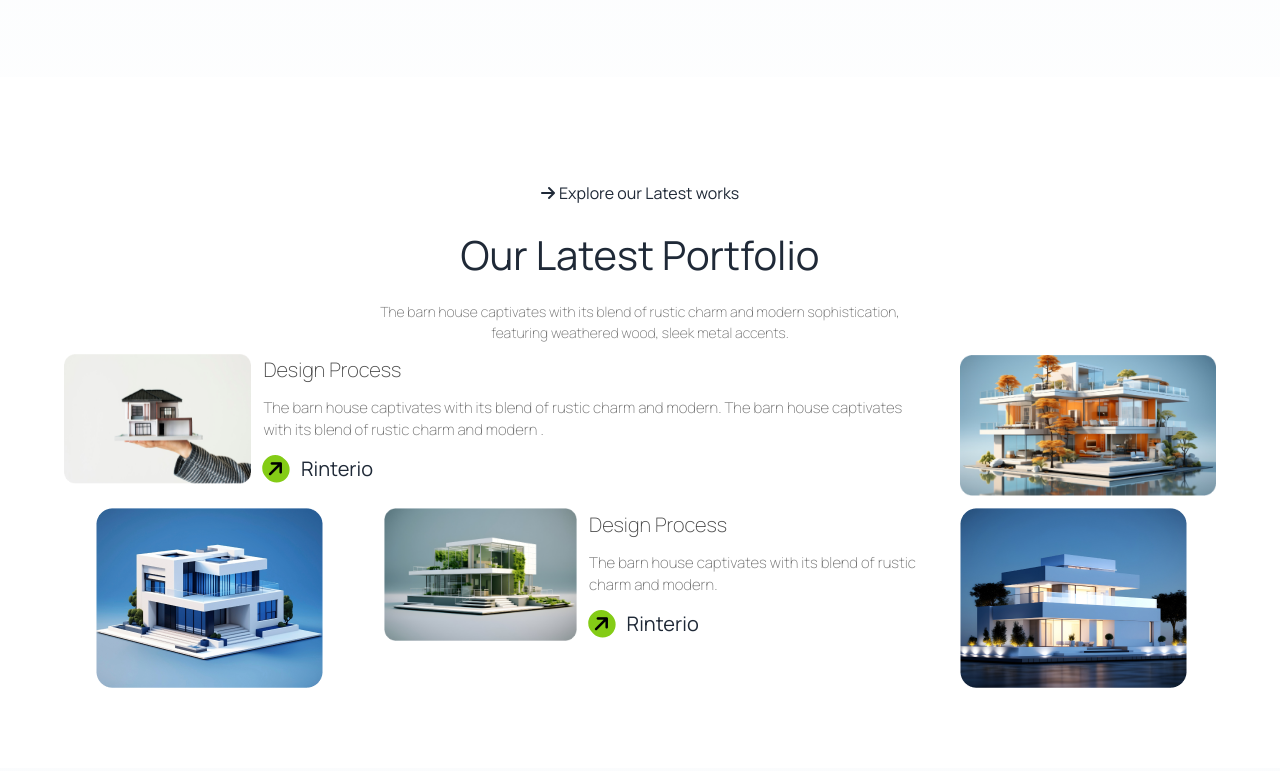
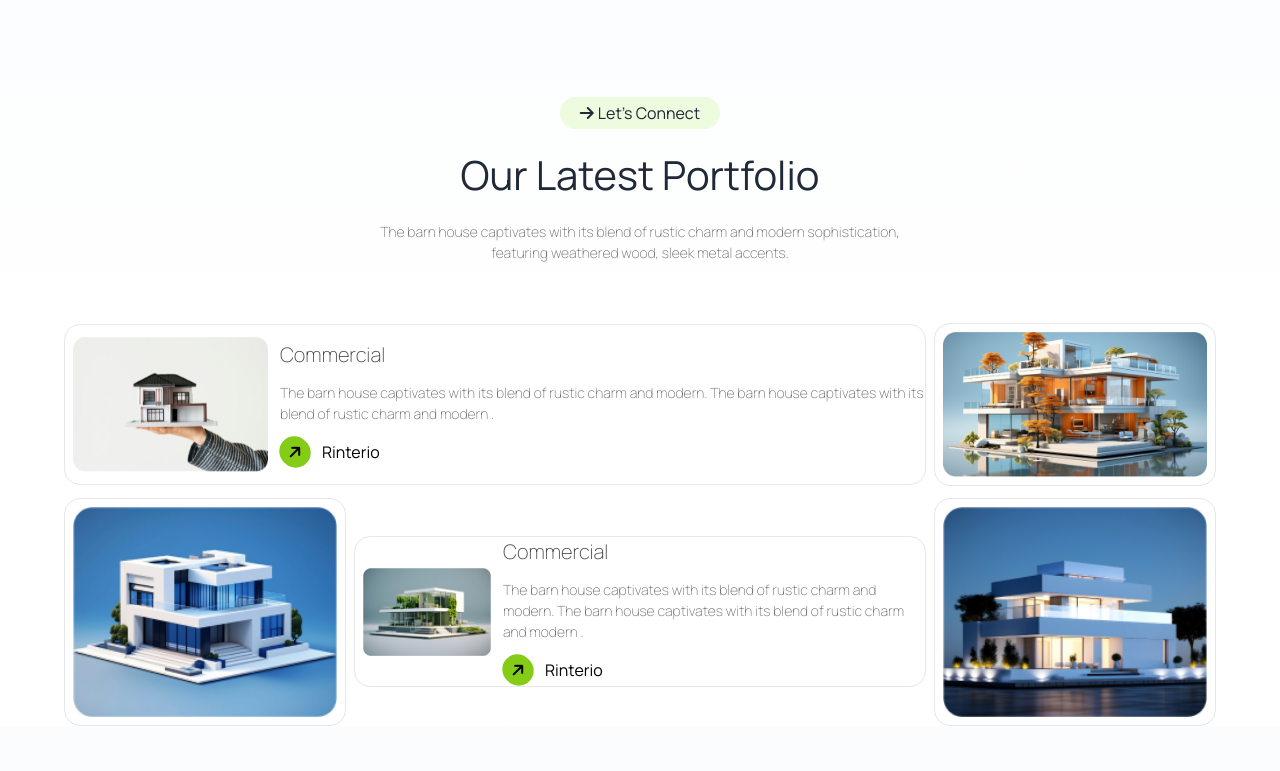
Before and after one commit to safi-03/assignment-three-repeat, a plain HTML site: page index.html in a window 1280 px wide. Shown: the part 1854-2625 px from the top of the page. Drawn offline with nearby package versions, Linux system fonts and the light colour scheme; a web font is replaced by a local one.

Commit message:
all  done

```diff
--- a/index.html
+++ b/index.html
@@ -159,70 +159,76 @@
                 </div>
             </div>
             <!-- Our Latest Portfolio -->
-            <div class="bg-white mt-10 lg:mt-20">
-                <div class="lg:max-w-6xl pt-[60px] lg:pt-[100px] lg:m-auto space-y-4">
+            <div>
+                <div class="lg:max-w-6xl pt-[60px] lg:pt-[100px] lg:m-auto pb-[10px]     space-y-4">
                     <div class="flex justify-center">
-                        <button class="py-1 px-5 rounded-full bg-white text-center"><i
-                                class="fa-solid fa-arrow-right pr-1"></i>Explore our Latest works</button>
+                        <button class="py-1 px-5 rounded-full bg-[#ABEF5F33] text-center"><i
+                                class="fa-solid fa-arrow-right pr-1"></i>Let’s Connect</button>
                     </div>
                     <h1 class="text-center lg:text-[40px]">Our Latest Portfolio</h1>
                     <p class="text-center text-[14px] text-[#737373] font-extralight w-[90%] mx-auto  lg:w-[50%]">The
                         barn house captivates with its blend of rustic charm and modern sophistication, featuring
                         weathered wood, sleek metal accents.</p>
                 </div>
+                <!--Our Latest Portfolio  pic section -->
+                <div class="bg-white mt-[50px] mb-[50px]">
+                    <div class="lg:max-w-6xl lg:m-auto  space-y-3">
+                        <div class="  grid grid-cols-1 lg:grid-cols-4 items-center  gap-2">
+                            <!-- img-1 -->
+                            <div class="flex flex-col lg:flex-row lg:space-x-3  py-3 pl-2 bg-white rounded-[16px]  items-center justify-center col-span-3 border ">
+                                <div class="">
+                                    <img class="w-full object-cover" src="assets/img1.png" alt="">
+                                </div>
+                                <div class="space-y-3">
+                                    <h3 class="text-[20px] font-family font-extralight text-[#494949]">Commercial</h3>
+                                    <p class="text-[14px]  font-family font-extralight text-[#737373]">The barn house captivates with its blend of rustic charm and modern. The barn house captivates with its blend of rustic charm and modern .</p>
+
+                                    <h1 class="text-8 lg:text-1xl text-black "><i
+                                        class="fa-solid fa-arrow-right text-black  mr-3 p-2 bg-lime-500 -rotate-45 rounded-full"></i>Rinterio
+                                    </h1>
+
+
+                                </div>
+                            </div>
+                            <!-- img 2 -->
+                            <div class="border rounded-[16px] col-span-1 py-2 px-2">
+                                <img class="w-full object-cover" src="assets/img2.png" alt="">
+                            </div>
+                        </div>
+                        <div class=" grid grid-cols-1 lg:grid-cols-4 items-center  gap-2">
+                            <!-- img 3 -->
+                            <div class="border rounded-[16px] col-span-1 py-2 px-2 lg:w-5/5 rounded-[16px]">
+                                <img class="w-full object-cover" src="assets/img3.png" alt="">
+                            </div>
+                            <!-- img-4 -->
+                            <div class="flex flex flex-col lg:flex-row  lg:space-x-3  py- pl-2 bg-white rounded-[16px]  items-center justify-center border col-span-2">
                                 <div>
-                    <div class="lg:max-w-6xl lg:m-auto grid-cols-1 lg:grid grid-cols-4 lg:space-x-8 space-y-3 pb-11 lg:pb-20">
-                        <!-- img-one -->
-                        <div class=" flex justify-center items-center space-x-3 lg:col-span-3 flex-col lg:flex-row">
-                            <div>
-                                <img src="assets/img1.png" alt="">
+                                    <img class="w-full object-cover" src="assets/img4.png" alt="">
                                 </div>
-                            <div class="space-y-3 text-center lg:text-start">
-                                <h3 class="text-[20px] font-family font-extralight text-[#494949]">Design Process</h3>
-                                <p class="text-[15px]  font-family font-extralight text-[#737373]">The barn house
-                                    captivates with its blend of rustic charm and modern. The barn house captivates with
-                                    its blend of rustic charm and modern .</p>
-                                <h1 class="text-[20px]"><i
-                                        class="fa-solid fa-arrow-right text-black  mr-3 p-1 bg-lime-500 -rotate-45 rounded-full"></i>Rinterio
+                                <div class="space-y-3">
+                                    <h3 class="text-[20px] font-family font-extralight text-[#494949]">Commercial</h3>
+                                    <p class="text-[14px]  font-family font-extralight text-[#737373]">The barn house captivates with its blend of rustic charm and modern. The barn house captivates with its blend of rustic charm and modern .</p>
+
+                                    <h1 class="text-8 lg:text-1xl text-black "><i
+                                        class="fa-solid fa-arrow-right text-black  mr-3 p-2 bg-lime-500 -rotate-45 rounded-full"></i>Rinterio
                                     </h1>
                                 </div>
                             </div>
-                        <!-- img-two -->
-                        <div class="lg:col-span-1">
-                            <img src="assets/img2.png" alt="">
-                        </div>
-                        <!-- img-three -->
-                        <div class="lg:col-span-1 w-full mx-auto mx-auto">
-                            <img src="assets/img3.png" alt="">
-                        </div>
-                        <!-- img-four -->
-                        <div class="lg:col-span-2">
-                            <div class=" flex justify-center items-center space-x-3 flex-col lg:flex-row">
-                                <div>
-                                    <img src="assets/img4.png" alt="">
-                                </div>
-                                <div class="space-y-3 text-center lg:text-start">
-                                    <h3 class="text-[20px] font-family font-extralight text-[#494949]">Design Process
-                                    </h3>
-                                    <p class="text-[15px]  font-family font-extralight text-[#737373]">The barn house
-                                        captivates with its blend of rustic charm and modern. </p>
-                                    <h1 class="text-[20px]"><i
-                                            class="fa-solid fa-arrow-right text-black  mr-3 p-1 bg-lime-500 -rotate-45 rounded-full"></i>Rinterio
-                                    </h1>
+                            <!-- img 5 -->
+                            <div class="border rounded-[16px] py-2 px-2 col-span-1 lg:w-5/5 rounded-[16px]">
+                                <img class="w-full object-cover" src="assets/img5.png" alt="">
                             </div>
                         </div>
-                        </div>
-                        <!-- img-five -->
-                        <div class="col-span-1">
-                            <img src="assets/img5.png" alt="">
-                        </div>
+
                     </div>
                 </div>
             </div>
             <!-- Let’s Discuss Next Project -->
-            <div class="lg:max-w-6xl pt-[60px] lg:pt-[100px] lg:m-auto pb-[10px] space-y-4">
+            <div>
+
+                <div class="lg:max-w-6xl pt-[60px] lg:pt-[100px] lg:m-auto pb-[10px]     space-y-4">
                     <div class="flex justify-center">
-                    <button class="py-1 px-5 rounded-full bg-white text-center"><i
+                        <button class="py-1 px-5 rounded-full bg-[#ABEF5F33] text-center"><i
                                 class="fa-solid fa-arrow-right pr-1"></i>Let’s Connect</button>
                     </div>
                     <h1 class="text-center lg:text-[40px]">Let’s Discuss Next Project</h1>
@@ -233,46 +239,52 @@
                 <div class="lg:max-w-6xl pt-[60px] lg:pt-[100px] lg:m-auto pb-[0px] space-y-2 lg:space-y-5  ">
                     <div class="space-x-0 mx-1 lg:mx-0 lg:space-x-9 space-y-2">
                         <!-- first name -->
-                    <input class="w-full lg:w-[48%] border-[#E9E9E9] py-5 px-4 rounded-full" placeholder="First Name*" type="text"
-                        name="" id="" required>
+                        <input class="w-full lg:w-[48%] border-[#E9E9E9] py-5 px-4 rounded-full"
+                            placeholder="First Name*" type="text" name="" id="" required>
                         <!-- last name -->
-                    <input class="w-full lg:w-[48%] border-[#E9E9E9] py-5 px-4 rounded-full" placeholder="last Name*" type="text"
-                        name="" id="" required>
+                        <input class="w-full lg:w-[48%] border-[#E9E9E9] py-5 px-4 rounded-full"
+                            placeholder="last Name*" type="text" name="" id="" required>
                     </div>
                     <div class="space-x-0 mx-1 lg:mx-0 lg:space-x-9 space-y-2">
                         <!-- Phone number  -->
-                    <input class="w-full lg:w-[48%] border-[#E9E9E9] py-5 px-4 rounded-full" placeholder="Phone Number*"
-                        type="text" name="" id="" required>
+                        <input class="w-full lg:w-[48%] border-[#E9E9E9] py-5 px-4 rounded-full"
+                            placeholder="Phone Number*" type="text" name="" id="" required>
                         <!-- email -->
-                    <input class="w-full lg:w-[48%] border-[#E9E9E9] py-5 px-4 rounded-full" placeholder="Email*" type="email"
-                        name="" id="" required>
+                        <input class="w-full lg:w-[48%] border-[#E9E9E9] py-5 px-4 rounded-full" placeholder="Email*"
+                            type="email" name="" id="" required>
                     </div>
                 </div>
                 <!-- text-area -->
-            <div class="lg:max-w-6xl lg:m-auto pb-[20px]">
+                <div class="lg:max-w-6xl lg:m-auto lg:pb-[100px] pb-[50px]">
                     <div class="pt-[10px] mx-1 lg:mx-0  text-center">
-                    <textarea class="w-full h-[240px] rounded-[20px] pt-3 pl-2 mb-3 mt-4" placeholder="Write your message here" name="" id=""></textarea>
-                    <button class="bg-[#ABEF5F] px-[95px] text-xs lg:text-xl lg:px-[570px] py-2 lg:py-4 rounded-full ">Send Mail<i
+                        <textarea class="w-full h-[240px] rounded-[20px] pt-3 pl-2 mb-3 mt-4"
+                            placeholder="Write your message here" name="" id=""></textarea>
+                        <button
+                            class="bg-[#ABEF5F] px-[95px] text-xs lg:text-xl lg:px-[570px] py-2 lg:py-4 rounded-full ">Send
+                            Mail<i
                                 class="fa-solid fa-arrow-right text-white  ml-3 p-2 bg-black  -rotate-45 rounded-full"></i></button>
                     </div>
                 </div>
-
+            </div>
         </div>
 
     </main>
     <!-- footer section -->
-     <footer class="bg-[#1C1C1C] mt-[40px]">
-        <div class="lg:max-w-6xl lg:m-auto pb-[50px] lg:pb-[100px]">
-            <div class="text-center">
+    <footer class="bg-[#1C1C1C] ">
+        <div class="lg:max-w-6xl lg:m-auto pb-[50px] lg:pb-10">
+            <div class="text-center space-y-5">
                 <h1 class="text-8 lg:text-2xl text-white pt-10 lg:pt-20"><i
                         class="fa-solid fa-arrow-right text-black  mr-3 p-2 bg-lime-500 -rotate-45 rounded-full"></i>Rinterio
                 </h1>
-                <p class="text-center text-[#737373] text-[14px] text-[#737373] font-extralight mt-4 mb-10 w-[90%] mx-auto  lg:w-[50%]">The
+                <p
+                    class="text-center text-[#737373] text-[14px] text-[#737373] font-extralight mt-4 mb-10 w-[90%] mx-auto  lg:w-[50%]">
+                    The
                     barn house captivates with its blend of rustic charm and modern sophistication, featuring
                     weathered wood, sleek metal accents.</p>
             </div>
-            <div class=" text-white  mb-10">
-                <ul class="flex flex-col lg:flex-row items-center justify-center text-[#737373] space-y-2 text-4 lg:space-x-20 ">
+            <div class=" text-white mt-5  mb-10">
+                <ul
+                    class="flex flex-col lg:flex-row items-center justify-center text-[#737373] space-y-2 text-4 lg:space-x-20 ">
                     <li><a>Home</a></li>
                     <li><a>Services</a></li>
                     <li><a>Portfolio</a></li>
@@ -281,8 +293,9 @@
                 </ul>
             </div>
             <!-- footer button -->
-            <div class="text-center mt-5 mb-[0px] lg:mb-[100px]">
-                <button class="bg-[#ABEF5F] px-[15px] text-xs lg:text-xl lg:px-[40px] py-1 lg:py-2 rounded-full ">Send Mail<i
+            <div class="text-center  mb-[0px] lg:mb-10">
+                <button class="bg-[#ABEF5F] px-[15px] text-xs lg:text-xl lg:px-[40px] py-1 lg:py-2 rounded-full ">Send
+                    Mail<i
                         class="fa-solid fa-arrow-right text-white  ml-3 p-2 bg-black  -rotate-45 rounded-full"></i></button>
 
             </div>
```
Lines whose indentation alone changed are shown as unchanged.
